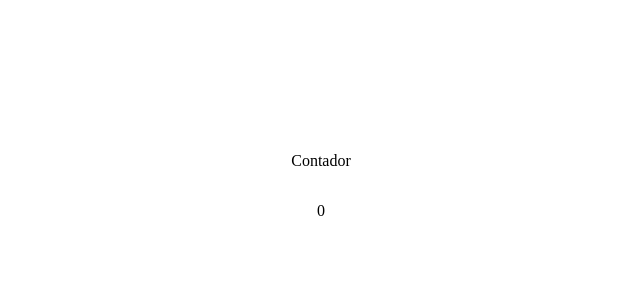
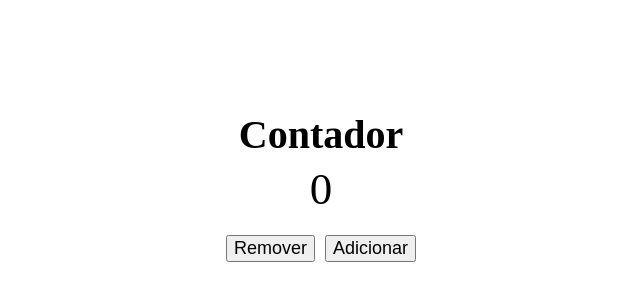
Before and after one commit to matheusbc97/react-dclick-class, a React (Create React App) app in the folder aula1/counter/: page / in a window 1280 px wide. Shown: the part 214-514 px from the top of the page, without its empty margins (319-959 px from the left). Built offline with nearby package versions, Linux system fonts and the light colour scheme.

Commit message:
Estlilização contador e adição de botões de adcionar e remover

```diff
--- /dev/null
+++ b/aula1/counter/src/App.css
@@ -0,0 +1,33 @@
+.counter-container{
+  display: flex;
+  flex-direction: column;
+  align-items: center;
+  justify-content: center;
+  height: 100%;
+}
+
+.title {
+  font-size: 40px;
+  font-weight: bold;
+  margin: 0;
+}
+
+.counter {
+  font-size: 45px;
+  margin: 0;
+  margin-top: 5px;
+}
+
+.buttons-container{
+  margin-top: 10px;
+}
+
+.buttons-container button{
+  margin-top: 10px;
+  font-size: 18px;
+  cursor: pointer;
+}
+
+.buttons-container button + button{
+  margin-left: 10px;
+}
--- a/aula1/counter/src/App.js
+++ b/aula1/counter/src/App.js
@@ -1,13 +1,17 @@
-//import './App.css';
+import './App.css';
 
 import React, { Component } from 'react'
 
 export default class App extends Component {
   render() {
     return (
-      <div style={{ display: 'flex', flexDirection: 'column', alignItems: 'center', justifyContent: 'center', height: '100%' }}>
-        <p>Contador</p>
-        <p>0</p>
+      <div className="counter-container">
+        <p className="title">Contador</p>
+        <p className="counter">0</p>
+        <div className="buttons-container">
+          <button>Remover</button>
+          <button>Adicionar</button>
+        </div>
       </div>
     )
   }
```
